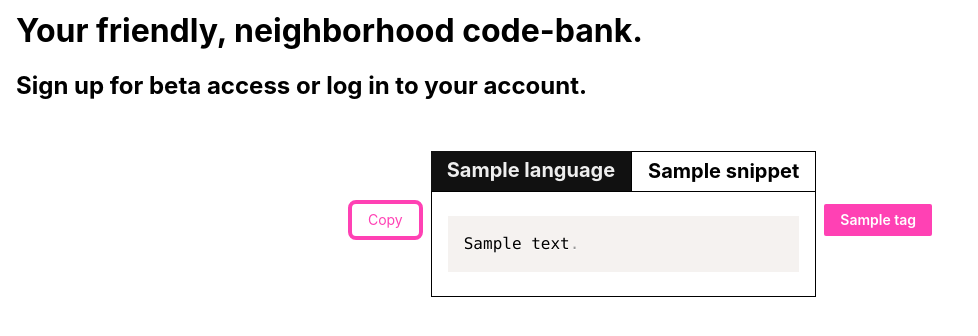
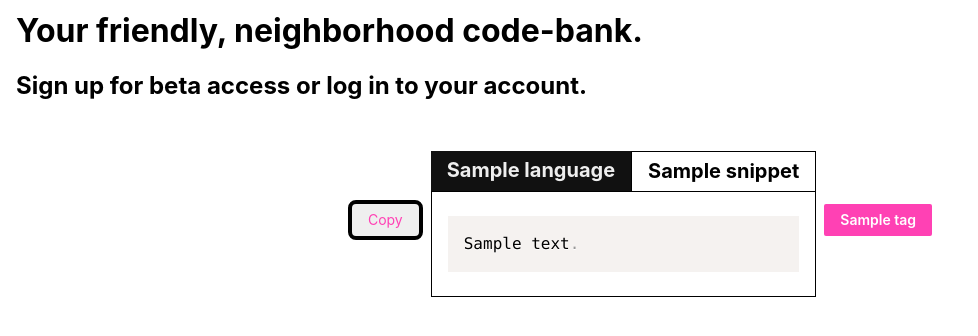
Before and after one commit to Momentum-Team-10/django-duplex-team-hufflepuff, a Django app: page / in a window 1280 px wide. Shown: the part 185-521 px from the top of the page, without its empty margins (0-978 px from the left). Run offline with Django 3.2, Linux system fonts and the light colour scheme; tables that the repository leaves empty hold one stand-in row (values such as "Sample post").

Commit message:
created .js file for copy function and changed Copy link to button on homepage

```diff
--- a/hufflepuff/templates/code_snips/home.html
+++ b/hufflepuff/templates/code_snips/home.html
@@ -14,7 +14,7 @@
 
 {% for snippet in snippets %}
 <div class="flex items-center justify-center">
-  <a class="f6 link dim br3 ba bw2 ph3 pv2 mb2 dib hot-pink sans-serif" href="#0">Copy</a>
+  <button class="f6 link dim br3 ba bw2 ph3 pv2 mb2 dib hot-pink sans-serif" >Copy</button>
   <article class="mh2 hidden mv4 m0">
     <div class="flex">
       <h1 class=" f4 bg-near-black mw5 mv0 pv2 ph3 sans-serif"><a class="link dim light-gray sans-serif" href="{% url 'filter_by_language' language=snippet.language %}">{{ snippet.language }}</a></h1>
```
Also changed, not shown: hufflepuff/code_snips/static/js/copy_function.js (added).
